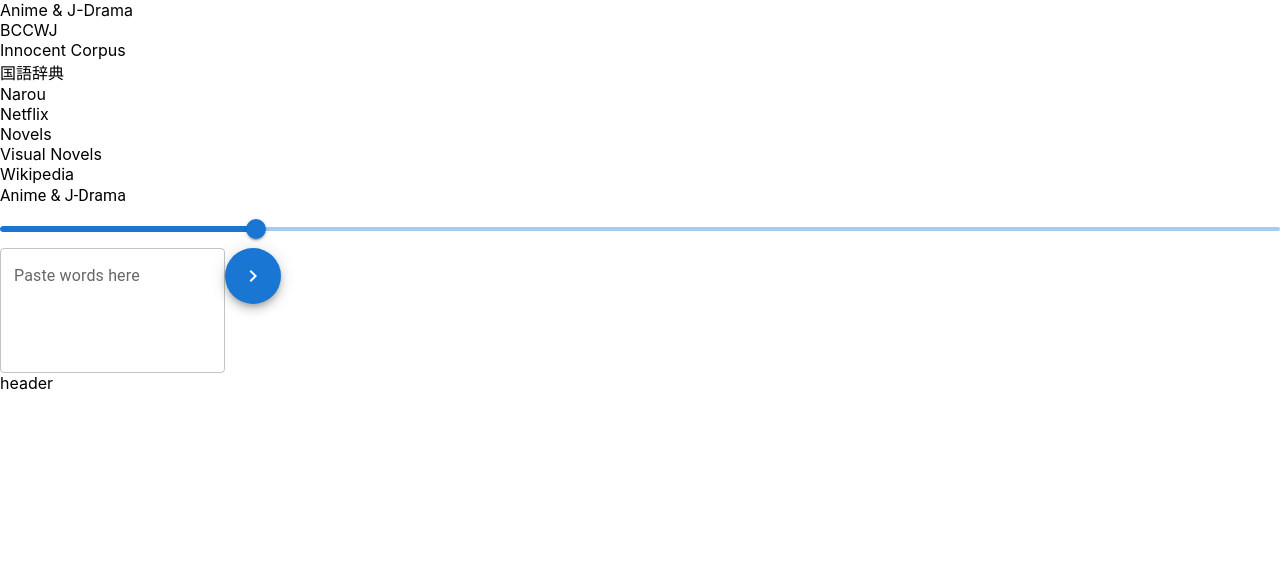
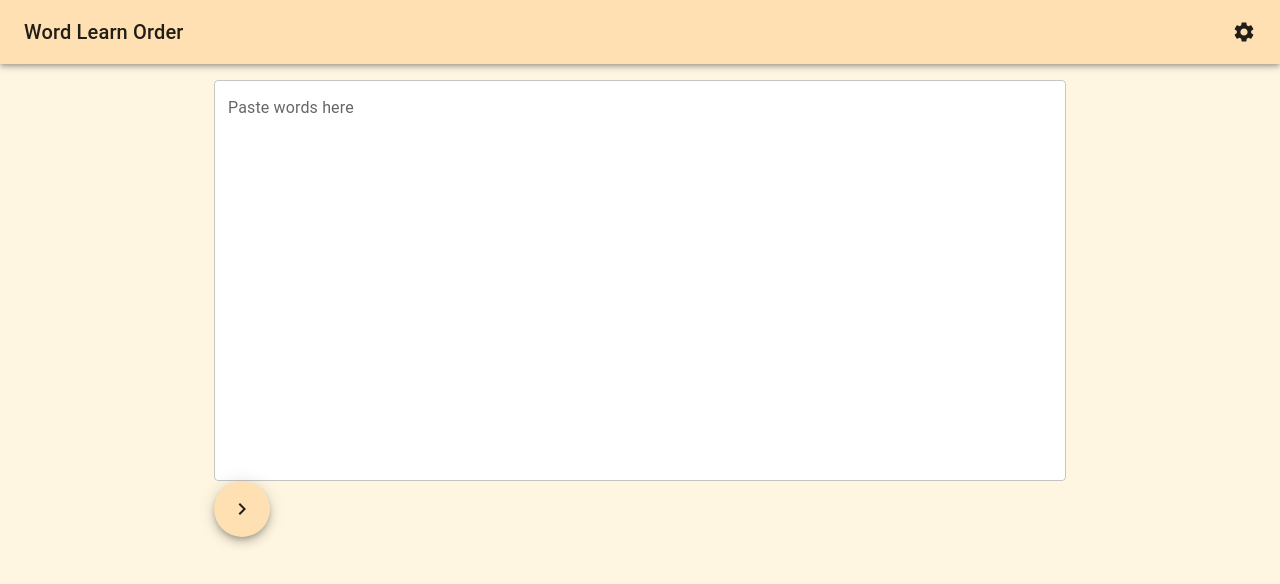
Before and after one commit to c-ehrlich/vocab-learn-order, a React (Create React App) app in the folder frontend/: page / in a window 1280 px wide. Shown: the top 584 px of the page. Built offline with nearby package versions, Linux system fonts and the light colour scheme.

Commit message:
feat(frontend): Styling

```diff
--- a/frontend/src/App.tsx
+++ b/frontend/src/App.tsx
@@ -1,16 +1,21 @@
 import Header from './components/Header';
-import Sliders from './components/Sliders';
 import Input from './components/Input';
 import Results from './components/Results';
 import useStore from './store';
+import BodyWrapper from './components/BodyWrapper';
+import { defaultTheme } from './themes/default';
+import { ThemeProvider } from '@emotion/react';
+import { CssBaseline } from '@mui/material';
 
 function App() {
   const { serverResponse } = useStore();
   return (
     <div className='App' data-testid='App'>
-      <Sliders />
-      {serverResponse ? <Results /> : <Input />}
-      <Header />
+      <ThemeProvider theme={defaultTheme}>
+        <CssBaseline />
+        <Header />
+        <BodyWrapper>{serverResponse ? <Results /> : <Input />}</BodyWrapper>
+      </ThemeProvider>
     </div>
   );
 }
--- /dev/null
+++ b/frontend/src/components/BodyWrapper.tsx
@@ -0,0 +1,14 @@
+import { Box, Container } from '@mui/material';
+import React from 'react';
+
+type Props = { children: React.ReactNode };
+
+const BodyWrapper = (props: Props) => {
+  return (
+    <Container maxWidth='md'>
+      {props.children}
+    </Container>
+  );
+};
+
+export default BodyWrapper;
--- a/frontend/src/components/Header.tsx
+++ b/frontend/src/components/Header.tsx
@@ -1,10 +1,73 @@
-type Props = {};
+import * as React from 'react';
+import AppBar from '@mui/material/AppBar';
+import Box from '@mui/material/Box';
+import Toolbar from '@mui/material/Toolbar';
+import IconButton from '@mui/material/IconButton';
+import Typography from '@mui/material/Typography';
+import Menu from '@mui/material/Menu';
+import Container from '@mui/material/Container';
+import Tooltip from '@mui/material/Tooltip';
+import SettingsIcon from '@mui/icons-material/Settings';
+import Sliders from './Sliders';
 
-const Header = (props: Props) => {
+
+const Header = () => {
+  const [anchorElFrequency, setAnchorElFrequency] = React.useState<null | HTMLElement>(null);
+
+  const handleOpenFrequencyMenu = (event: React.MouseEvent<HTMLElement>) => {
+    setAnchorElFrequency(event.currentTarget);
+  };
+
+  const handleCloseFrequencyMenu = () => {
+    setAnchorElFrequency(null);
+  };
+
   return (
-    <div>
-      <div>header</div>
-    </div>
+    <AppBar position="static">
+      <Container maxWidth="xl">
+        <Toolbar disableGutters>
+          <Typography
+            variant="h6"
+            noWrap
+            component="div"
+            sx={{ flexGrow: 1, display: 'flex' }}
+          >
+            Word Learn Order
+          </Typography>
+
+          <Box sx={{ flexGrow: 0 }}>
+            <Tooltip title="Open settings">
+              <IconButton color="inherit" aria-label="settings" onClick={handleOpenFrequencyMenu} sx={{ p: 0 }}>
+                <SettingsIcon />
+              </IconButton>
+            </Tooltip>
+            <Menu
+              sx={{ mt: '45px' }}
+              id="menu-appbar"
+              anchorEl={anchorElFrequency}
+              anchorOrigin={{
+                vertical: 'top',
+                horizontal: 'right',
+              }}
+              keepMounted
+              transformOrigin={{
+                vertical: 'top',
+                horizontal: 'right',
+              }}
+              open={Boolean(anchorElFrequency)}
+              onClose={handleCloseFrequencyMenu}
+            >
+              {/* {settings.map((setting) => (
+                <MenuItem key={setting} onClick={handleCloseNavMenu}>
+                  <Typography textAlign="center">{setting}</Typography>
+                </MenuItem>
+              ))} */}
+              <Sliders />
+            </Menu>
+          </Box>
+        </Toolbar>
+      </Container>
+    </AppBar>
   );
 };
 
--- a/frontend/src/components/Input.tsx
+++ b/frontend/src/components/Input.tsx
@@ -1,4 +1,4 @@
-import { Fab, TextField } from '@mui/material';
+import { Fab, Grid, TextField } from '@mui/material';
 import KeyboardArrowRightIcon from '@mui/icons-material/KeyboardArrowRight';
 import useStore from '../store';
 import { IServerResponse } from '../interfaces/IServerResponse';
@@ -45,9 +45,11 @@
         id='outlined-multiline-static'
         label='Paste words here'
         multiline
-        rows={4}
+        rows={16}
         value={textInput}
         onChange={(e) => setTextInput(e.target.value)}
+        sx={{ backgroundColor: '#ffffff', marginTop: 2 }}
+        fullWidth
       />
       <Fab color='primary' aria-label='add' onClick={handleButtonClick}>
         <KeyboardArrowRightIcon />
--- a/frontend/src/components/Results.tsx
+++ b/frontend/src/components/Results.tsx
@@ -1,4 +1,6 @@
+import { Stack } from '@mui/material';
 import useStore from '../store';
+import WordCard from './WordCard';
 
 const Results = () => {
   const { serverResponse, setServerResponse } = useStore();
@@ -6,7 +8,12 @@
   return (
     <div>
       <button onClick={() => setServerResponse(null)}>back</button>
-      <div>{JSON.stringify(serverResponse)}</div>
+      <Stack spacing={2}>
+        {serverResponse?.words.map((word) => (
+          <WordCard word={word} />
+        ))}
+      </Stack>
+      <div>not found: {JSON.stringify(serverResponse?.notFound)}</div>
     </div>
   );
 };
--- a/frontend/src/components/Sliders.tsx
+++ b/frontend/src/components/Sliders.tsx
@@ -1,4 +1,4 @@
-import { Slider, Typography } from '@mui/material';
+import { Box, Slider, Typography } from '@mui/material';
 import ValueLabelComponent from './ValueLabelComponent';
 
 type Props = {};
@@ -16,12 +16,14 @@
 ];
 
 const Sliders = (props: Props) => {
+  // function to set sliders value in state
+  // maybe use immer here?
+
   return (
+    <Box sx={{ m: 2 }}>
+      {frequencyLists.map((list) => (
         <div>
-      {frequencyLists.map((list) => (
-        <div>{list.title}</div>
-      ))}
-      <Typography gutterBottom>Anime & J-Drama</Typography>
+          <Typography gutterBottom>{list.title}</Typography>
           <Slider
             onChange={(e: Event) =>
               console.log((e.target as HTMLInputElement).value)
@@ -31,9 +33,12 @@
               ValueLabel: ValueLabelComponent,
             }}
             aria-label='custom thumb label'
+            sx={{ color: 'secondary.main' }}
             defaultValue={20}
           />
         </div>
+      ))}
+    </Box>
   );
 };
 
--- /dev/null
+++ b/frontend/src/components/WordCard.tsx
@@ -0,0 +1,13 @@
+import { IWord } from '../interfaces/IWord'
+
+type Props = {
+  word: IWord
+}
+
+const WordCard = (props: Props) => {
+  return (
+    <div>{props.word.word}</div>
+  )
+}
+
+export default WordCard
--- /dev/null
+++ b/frontend/src/interfaces/IWord.ts
@@ -0,0 +1,14 @@
+export interface IWord {
+  word: string;
+  jmdict: string[];
+  animeJDrama?: number;
+  bccwj?: number;
+  innocent?: number;
+  kokugojiten?: number;
+  narou?: number;
+  netflix?: number;
+  novels?: number;
+  vn?: number;
+  wikipedia?: number;
+  jlpt?: [number, string][];
+}
--- /dev/null
+++ b/frontend/src/themes/default.ts
@@ -0,0 +1,34 @@
+import { orange } from "@mui/material/colors";
+import { createTheme } from "@mui/material/styles";
+
+declare module '@mui/material/styles' {
+  interface Theme {
+    status: {
+      danger: string;
+    };
+  }
+  // allow configuration using `createTheme`
+  interface ThemeOptions {
+    status?: {
+      danger?: string;
+    };
+  }
+}
+
+export const defaultTheme = createTheme({
+  palette: {
+    background: {
+      default: '#fff6e1',
+    },
+    primary: {
+      main: orange[100],
+      light: '#ffe6c1',
+      dark: 'b29c7c',
+    },
+    secondary: {
+      main: orange[600],
+      light: '#fba333',
+      dark: 'af6200',
+    },
+  },
+})
```
Also changed, not shown: frontend/src/interfaces/IServerResponse.ts (+3 -14 lines), 1 other file (tests, documents, lock files or other folders). Lines whose indentation alone changed are shown as unchanged.
